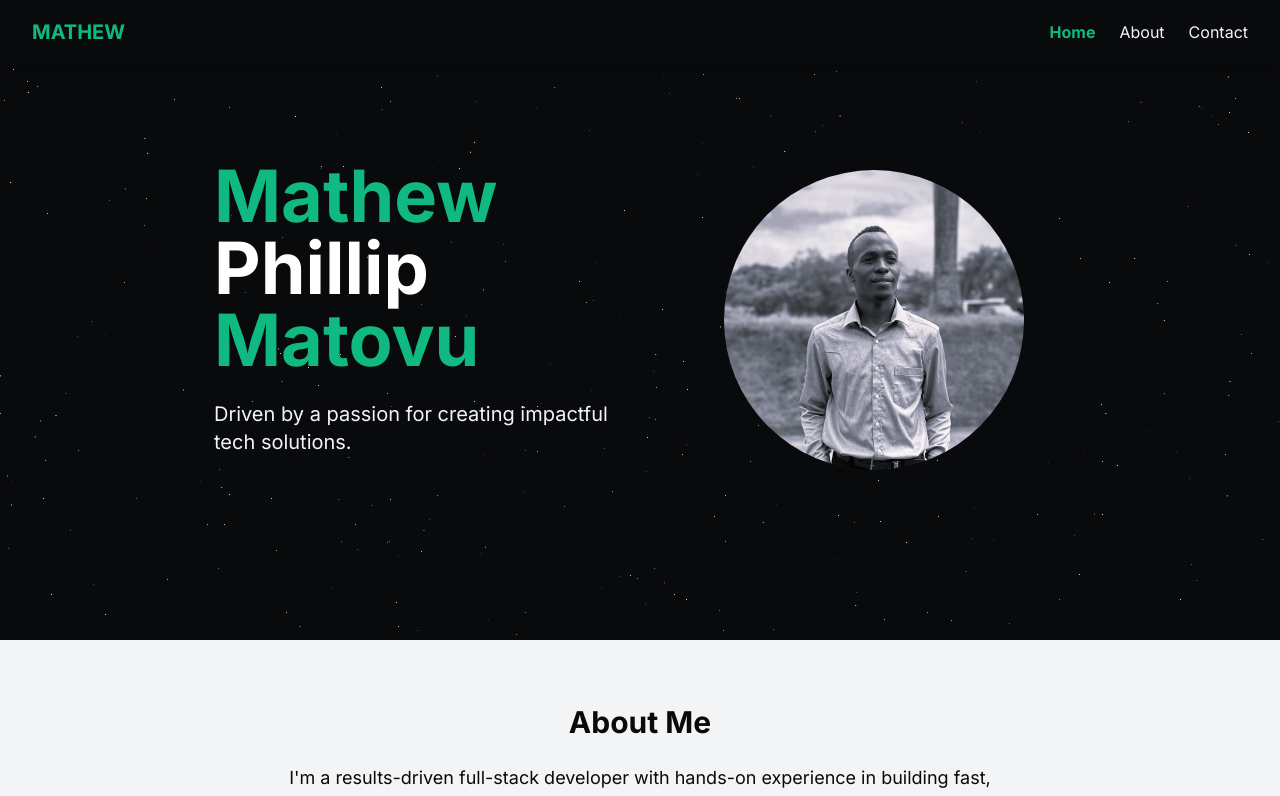
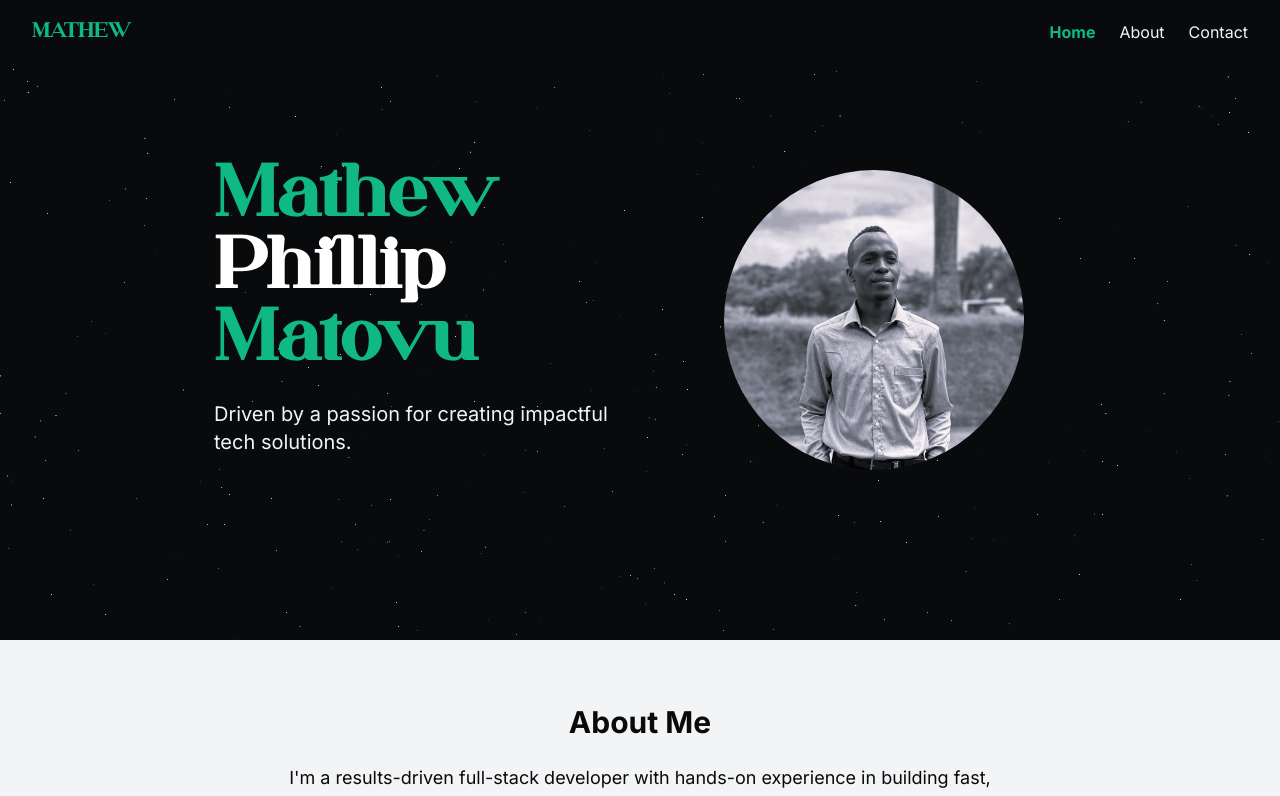
Before and after one commit to Mathewphillip/portfolio-website, a Next.js app: page / in a window 1280 px wide. Shown: the top 796 px of the page. Built offline with nearby package versions, Linux system fonts and the light colour scheme.

Commit message:
Added missing script and changes

```diff
--- a/src/app/components/navbar.js
+++ b/src/app/components/navbar.js
@@ -54,7 +54,7 @@ export function Navbar() {
       <div className="max-w-7xl mx-auto px-4 sm:px-6 lg:px-8">
         <div className="flex items-center justify-between h-16">
           {/* Brand Name */}
-          <Link href="/" className="text-xl font-bold text-secondary hover:text-simple">
+          <Link href="/" className="text-xl font-bold font-balgeri text-secondary hover:text-simple">
             MATHEW
           </Link>
 
--- a/src/app/global.css
+++ b/src/app/global.css
@@ -16,6 +16,13 @@
     --background: #ffffff; /* Light mode fallback */
     --foreground: #0a0a0a;
   }
+}
+
+@font-face{
+  font-family:'balgeri';
+  src:url('./Balgeri-Font/balgeri.otf') format('truetype');
+  font-style: normal;
+  font-weight: normal;
 }
 
 body {
--- a/src/app/page.js
+++ b/src/app/page.js
@@ -59,7 +59,7 @@ export default function Home() {
             viewport={{ once: true }}
             transition={{ duration: 0.6 }}
           >
-            <h1 className="text-4xl sm:text-5xl md:text-6xl lg:text-7xl font-extrabold mb-6 text-simple leading-tight">
+            <h1 className="text-4xl sm:text-5xl md:text-6xl lg:text-7xl font-extrabold font-balgeri mb-6 text-simple leading-tight">
                 <span className="text-secondary">Mathew</span> Phillip <span className="text-secondary">Matovu</span>
               </h1>
             <p className="text-base sm:text-lg md:text-xl mb-6 text-accent">
--- a/tailwind.config.js
+++ b/tailwind.config.js
@@ -15,6 +15,7 @@ module.exports = {
       },
       fontFamily: {
         sans: ['Inter', 'sans-serif'],
+        balgeri: ['balgeri'],
       },
       boxShadow: {
         custom: '0 4px 6px -1px rgba(0, 0, 0, 0.1), 0 2px 4px -2px rgba(0, 0, 0, 0.1)', // Unchanged
```
